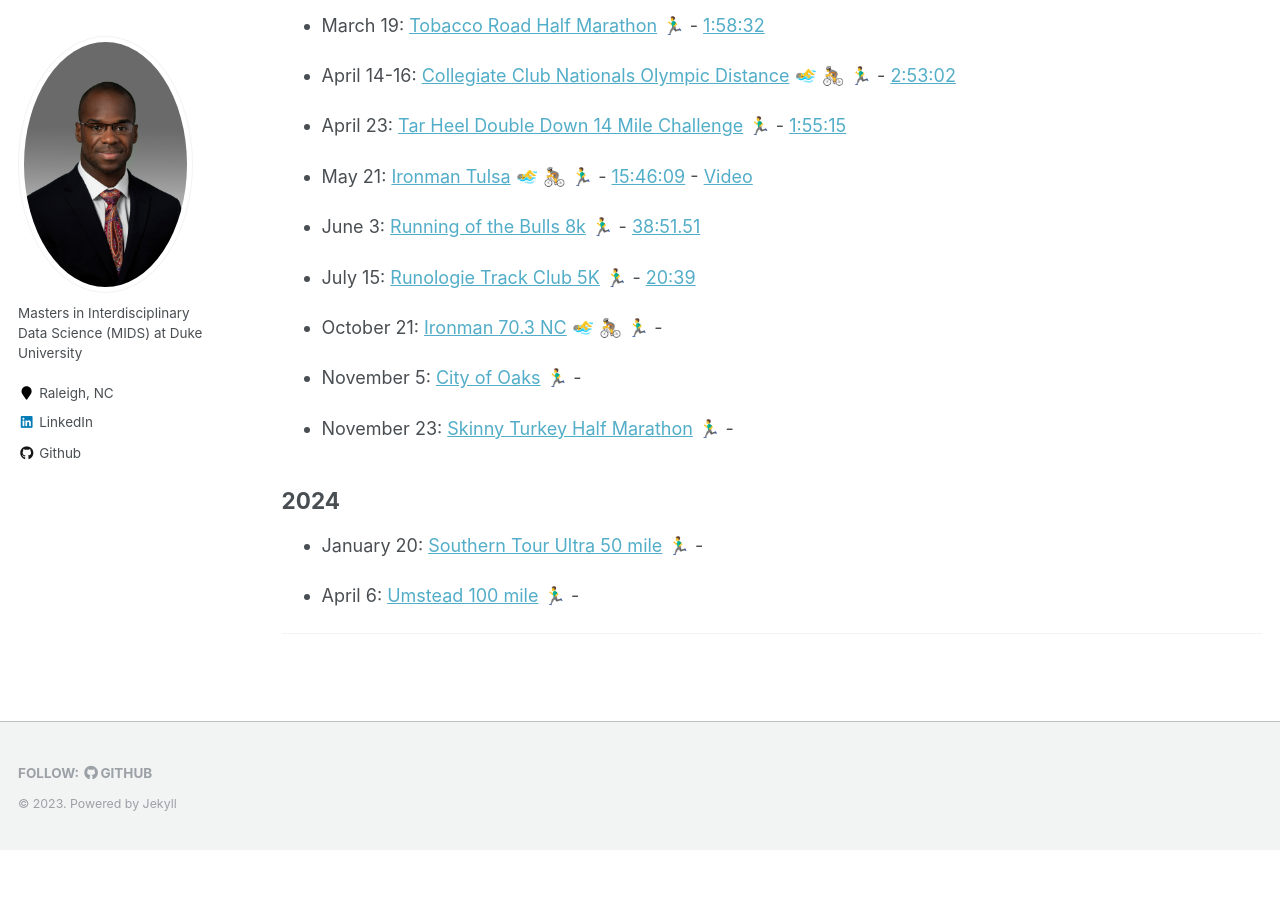
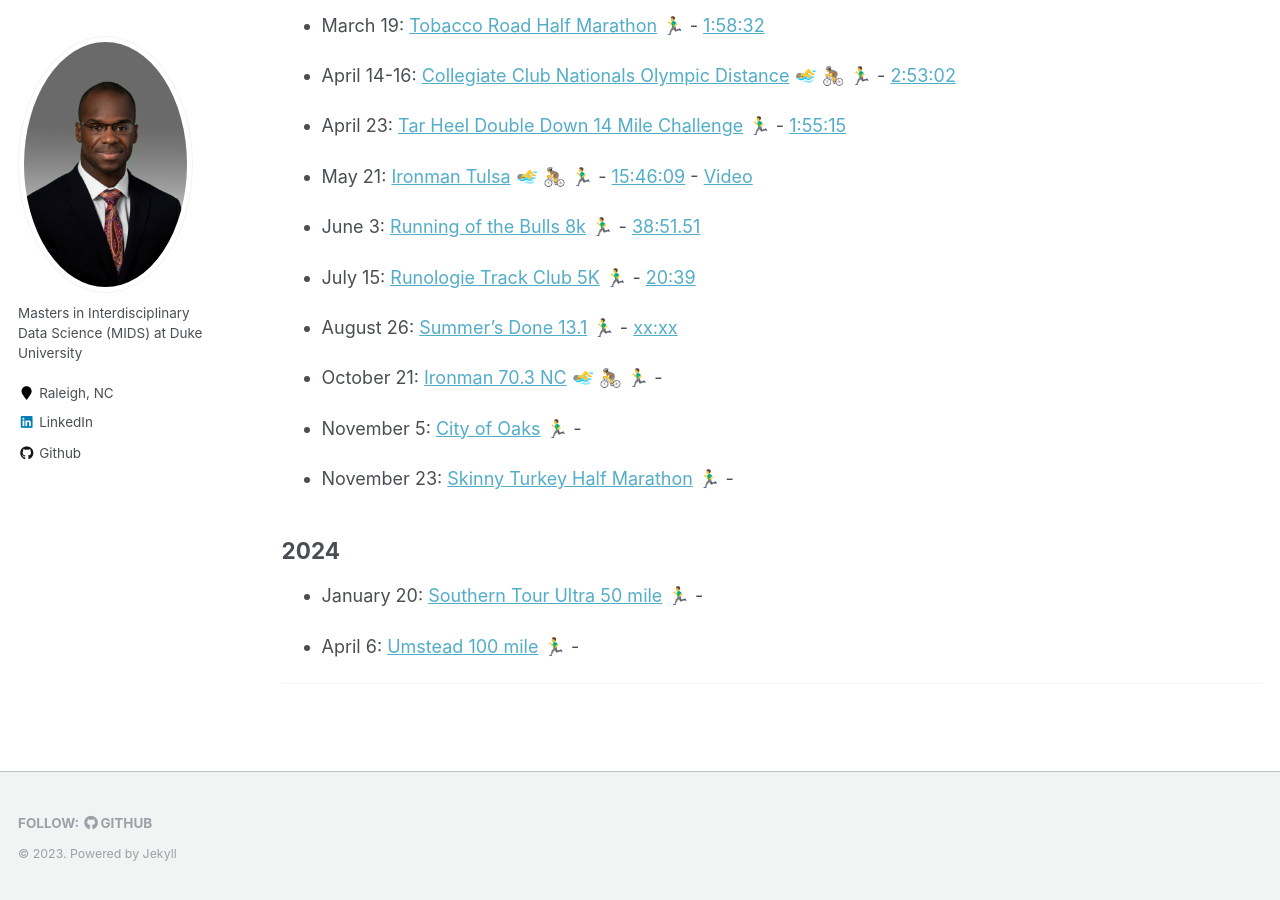
Before and after one commit to caratliff/caratliff.github.io, a Jekyll site: the page built from _pages/race-calendar.md, in a window 1280 px wide and 900 px high, scrolled down 543 px. Built offline with Jekyll 4.4.1, drawn with Linux system fonts in a browser that asks for light colours; emoji names are drawn with the system emoji font; before the commit the page ends 1393 px from its top, so only the background shows below that.

Commit message:
Update race-calendar.md

```diff
--- a/_pages/race-calendar.md
+++ b/_pages/race-calendar.md
@@ -35,6 +35,8 @@ redirect_from:
 - June 3: [Running of the Bulls 8k](https://runsignup.com/Race/NC/Durham/RunningoftheBulls8K) :running_man: - [38:51.51](https://runsignup.com/Race/Results/124617/IndividualResult/bBTS?resultSetId=383819#U51753724)
 
 - July 15: [Runologie Track Club 5K](https://event.racereach.com/runologie-track-club-5k/details#whenandwheresec) :running_man: - [20:39](https://www.racetecresults.com/myresults.aspx?CId=16247&RId=10070&EId=1&AId=51836)
+
+- August 26: [Summer's Done 13.1](https://runsignup.com/Race/NC/Cary/SummersDone131) :running_man: - [xx:xx](https://runsignup.com/Race/Results/145696#resultSetId-391781;perpage:100)
 
 - October 21: [Ironman 70.3 NC](https://www.ironman.com/im703-north-carolina?_ga=2.262261516.1463858545.1659123373-1026453001.1656093606) :swimming_man: :bicyclist: :running_man: -
 
```
